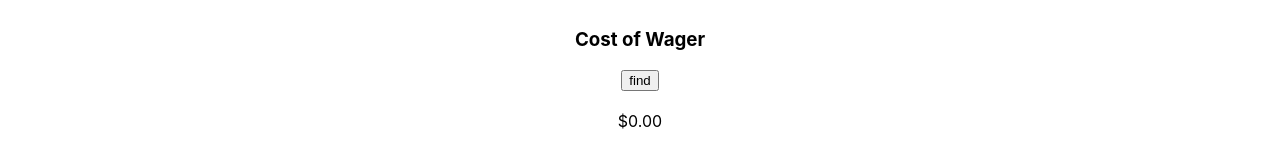
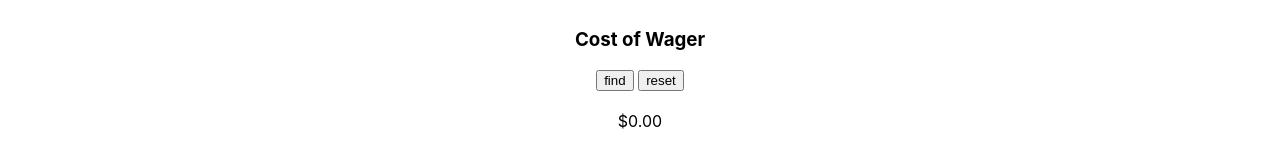
Before and after one commit to Dfellner92/wageringCalculator, a React (Create React App) app: page / in a window 1280 px wide. Shown: the part 432-592 px from the top of the page. Built offline with nearby package versions, Linux system fonts and the light colour scheme.

Commit message:
added reset button

```diff
--- a/src/components/mainContainer/MainContainer.js
+++ b/src/components/mainContainer/MainContainer.js
@@ -41,9 +41,50 @@ function MainContainer() {
       }
     }
 
-
     console.log(secondTest.length);
     setFinalTotal(secondTest.length);
+  };
+
+  const resetTotal = () => {
+    firstArray = [];
+    secondArray = [];
+    setFinalTotal(0);
+    document.getElementById("check-first-1").classList.add("hide");
+    document.getElementById("check-first-2").classList.add("hide");
+    document.getElementById("check-first-3").classList.add("hide");
+    document.getElementById("check-first-4").classList.add("hide");
+    document.getElementById("check-first-5").classList.add("hide");
+    document.getElementById("check-first-6").classList.add("hide");
+    document.getElementById("check-first-7").classList.add("hide");
+    document.getElementById("check-first-8").classList.add("hide");
+    document.getElementById("check-first-9").classList.add("hide");
+    document.getElementById("check-first-10").classList.add("hide");
+    document.getElementById("check-first-11").classList.add("hide");
+    document.getElementById("check-first-12").classList.add("hide");
+    document.getElementById("check-first-13").classList.add("hide");
+    document.getElementById("check-first-14").classList.add("hide");
+    document.getElementById("check-first-15").classList.add("hide");
+    document.getElementById("check-first-16").classList.add("hide");
+    document.getElementById("check-first-17").classList.add("hide");
+    document.getElementById("check-first-18").classList.add("hide");
+    document.getElementById("check-second-1").classList.add("hide");
+    document.getElementById("check-second-2").classList.add("hide");
+    document.getElementById("check-second-3").classList.add("hide");
+    document.getElementById("check-second-4").classList.add("hide");
+    document.getElementById("check-second-5").classList.add("hide");
+    document.getElementById("check-second-6").classList.add("hide");
+    document.getElementById("check-second-7").classList.add("hide");
+    document.getElementById("check-second-8").classList.add("hide");
+    document.getElementById("check-second-9").classList.add("hide");
+    document.getElementById("check-second-10").classList.add("hide");
+    document.getElementById("check-second-11").classList.add("hide");
+    document.getElementById("check-second-12").classList.add("hide");
+    document.getElementById("check-second-13").classList.add("hide");
+    document.getElementById("check-second-14").classList.add("hide");
+    document.getElementById("check-second-15").classList.add("hide");
+    document.getElementById("check-second-16").classList.add("hide");
+    document.getElementById("check-second-17").classList.add("hide");
+    document.getElementById("check-second-18").classList.add("hide");
   };
 
   return (
@@ -461,7 +502,8 @@ function MainContainer() {
         <div>
           <button onClick={() => findTotal(firstArray, secondArray)}>
             find
-          </button>
+          </button>{" "}
+          <button onClick={() => resetTotal()}>reset</button>
         </div>
         <br />
         <div>{`$${finalTotal}.00`}</div>
```
